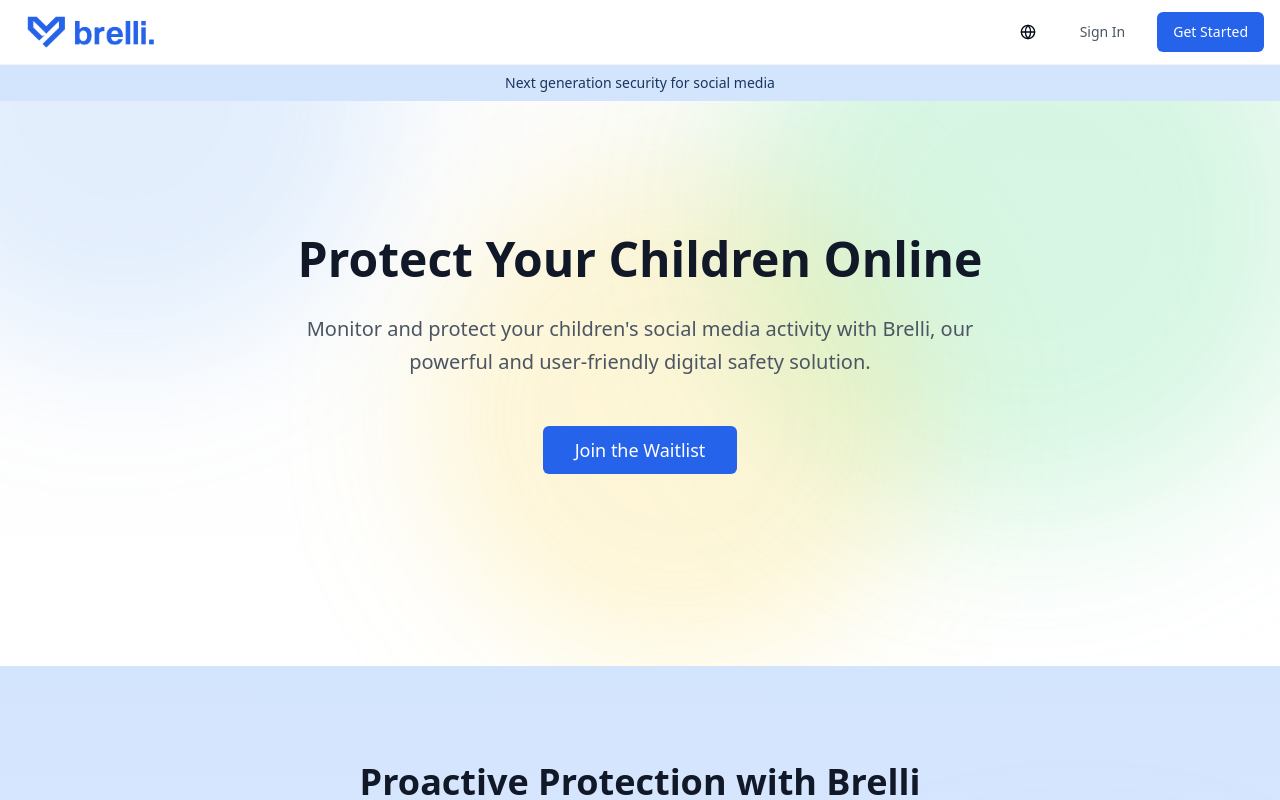
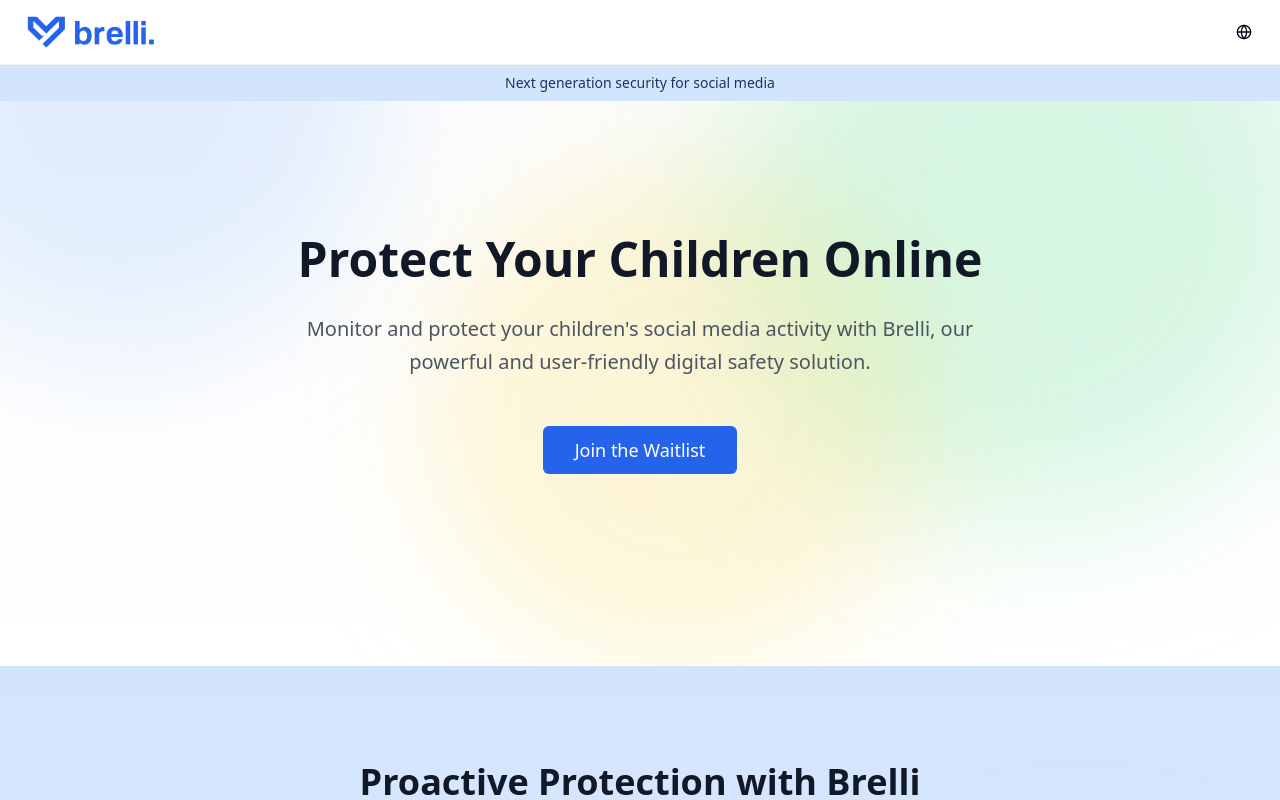
Before and after one commit to BrelliApp/brelli, a React (Vite) app: page / in a window 1280 px wide. Shown: the top 800 px of the page. Built offline with nearby package versions, Linux system fonts and the light colour scheme.

Commit message:
Remove Auth Button from Landing Page
Removed the login/signup auth button from the landing page to streamline the user experience while still allowing access to the dashboard.
[skip gpt_engineer]

```diff
--- a/src/App.tsx
+++ b/src/App.tsx
@@ -2,7 +2,7 @@ import { Toaster } from "@/components/ui/toaster";
 import { Toaster as Sonner } from "@/components/ui/sonner";
 import { TooltipProvider } from "@/components/ui/tooltip";
 import { QueryClient, QueryClientProvider } from "@tanstack/react-query";
-import { BrowserRouter, Routes, Route, Navigate } from "react-router-dom";
+import { BrowserRouter, Routes, Route, Navigate, useNavigate } from "react-router-dom";
 import { useEffect, useState } from "react";
 import { supabase } from "@/integrations/supabase/client";
 import { I18nextProvider } from "react-i18next";
@@ -39,6 +39,24 @@ const ProtectedRoute = ({ children }: { children: React.ReactNode }) => {
   return <>{children}</>;
 };
 
+const KeyboardShortcuts = () => {
+  const navigate = useNavigate();
+
+  useEffect(() => {
+    const handleKeyPress = (event: KeyboardEvent) => {
+      // Ctrl/Cmd + Shift + D to access dashboard
+      if ((event.ctrlKey || event.metaKey) && event.shiftKey && event.key === 'D') {
+        navigate('/dashboard');
+      }
+    };
+
+    window.addEventListener('keydown', handleKeyPress);
+    return () => window.removeEventListener('keydown', handleKeyPress);
+  }, [navigate]);
+
+  return null;
+};
+
 const App = () => (
   <I18nextProvider i18n={i18n}>
     <QueryClientProvider client={queryClient}>
@@ -46,6 +64,7 @@ const App = () => (
         <Toaster />
         <Sonner />
         <BrowserRouter>
+          <KeyboardShortcuts />
           <Routes>
             <Route path="/" element={<Landing />} />
             <Route path="/auth" element={<Auth />} />
--- a/src/components/landing/Header.tsx
+++ b/src/components/landing/Header.tsx
@@ -1,5 +1,4 @@
 import { Link } from "react-router-dom";
-import { Button } from "@/components/ui/button";
 import { useTranslation } from "react-i18next";
 import LanguageSwitcher from "@/components/LanguageSwitcher";
 
@@ -18,16 +17,6 @@ const Header = () => {
         </Link>
         <div className="flex items-center space-x-4">
           <LanguageSwitcher />
-          <Link to="/auth">
-            <Button variant="ghost" className="text-gray-600 hover:text-gray-900">
-              {t('navigation.signIn')}
-            </Button>
-          </Link>
-          <Link to="/auth">
-            <Button className="bg-blue-600 hover:bg-blue-700 text-white">
-              {t('navigation.getStarted')}
-            </Button>
-          </Link>
         </div>
       </div>
     </header>
```
